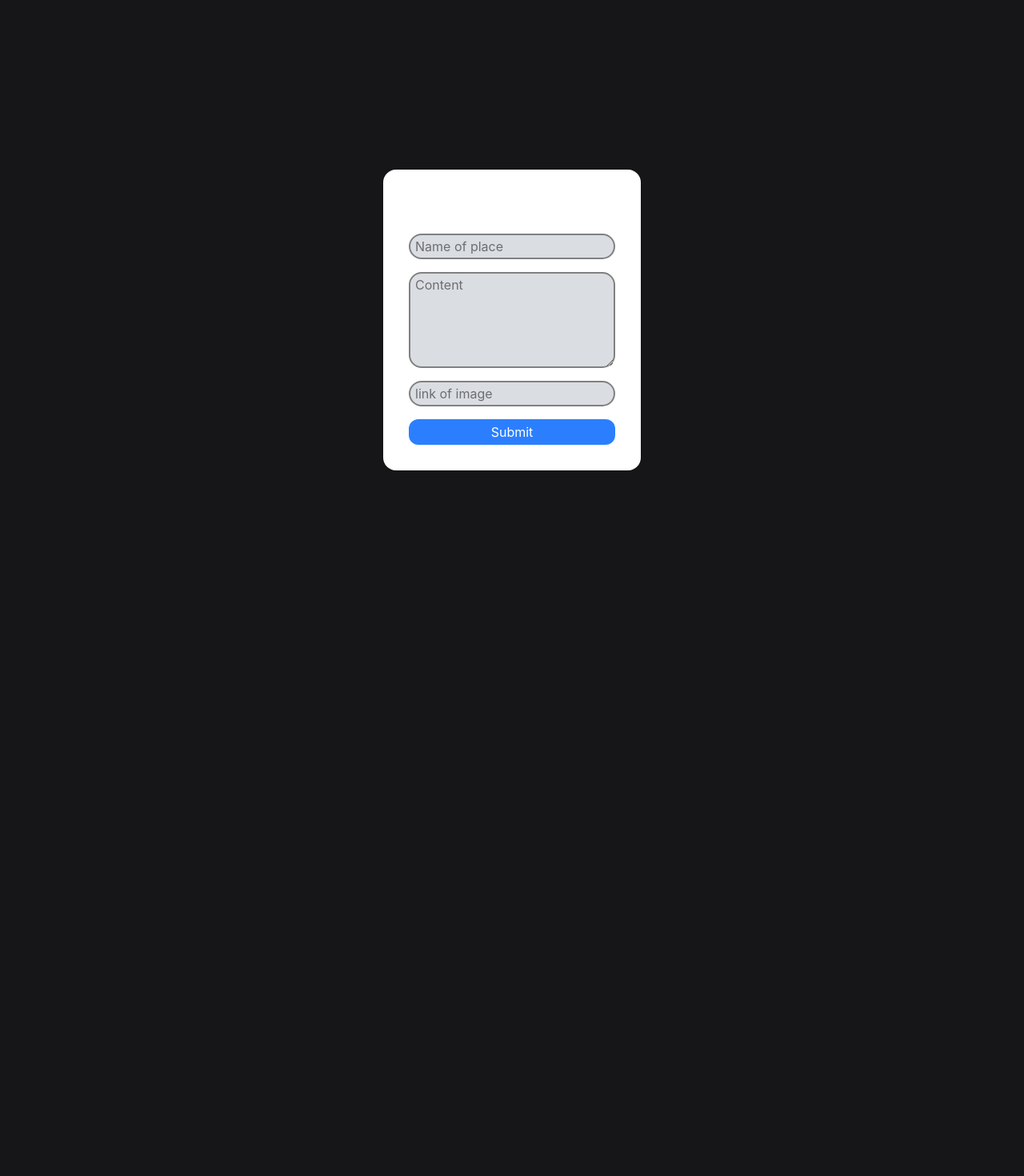
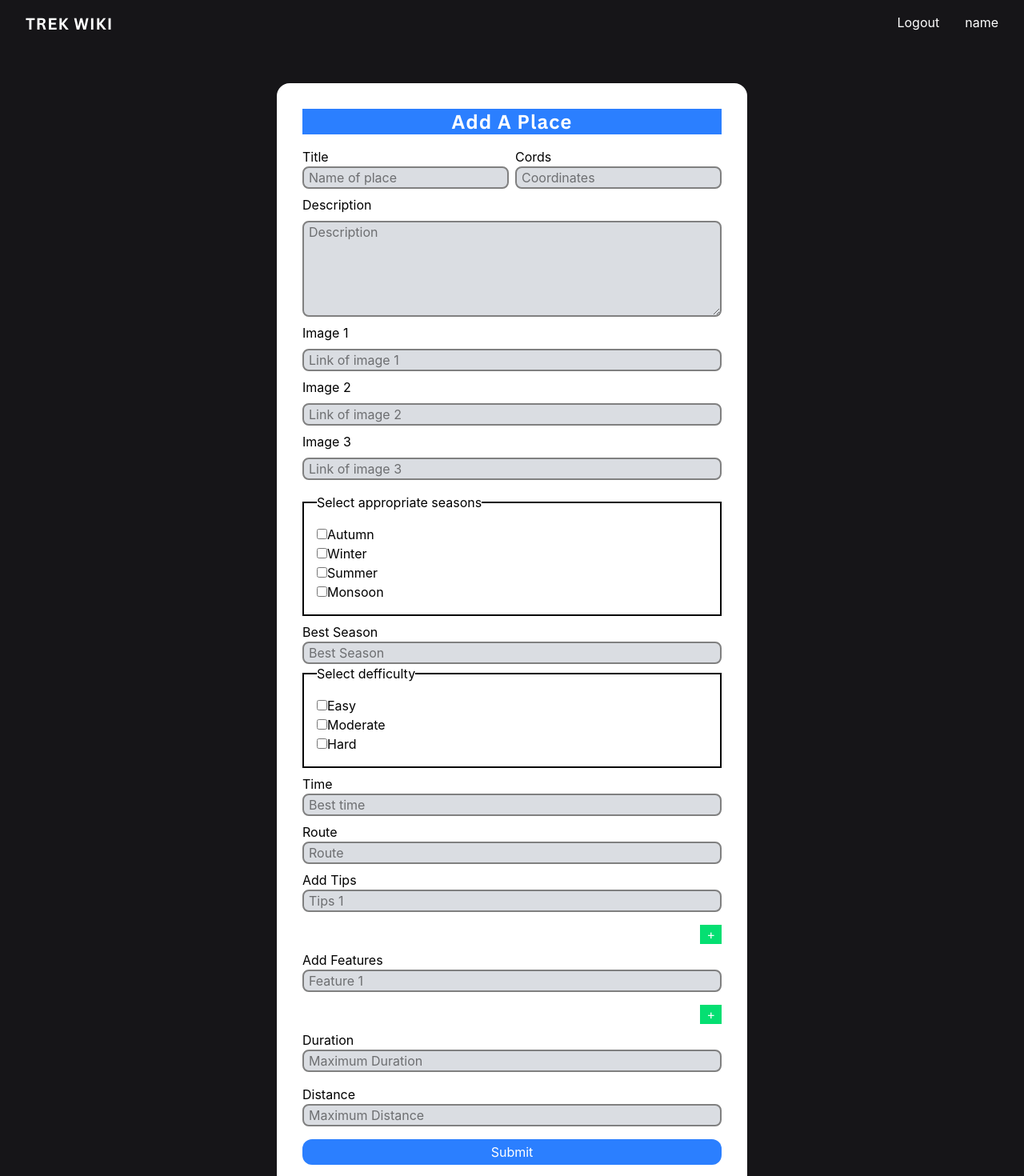
Before and after one commit to shinas-rgb/project-hiking, a React (Vite) app in the folder frontend/: page /add-place in a window 1280 px wide. Shown: the top 1470 px of the page at 80% size. Before the commit the page ends 800 px from the top, so only its background shows below. Built offline with nearby package versions, Linux system fonts and the light colour scheme; sample sign-in values are in the browser's storage.

Commit message:
Setup add place and some fixes

```diff
--- a/frontend/src/App.css
+++ b/frontend/src/App.css
@@ -66,7 +66,6 @@ h2 {
 }
 
 input:focus {
-  border: none;
   outline: none;
 }
 
@@ -100,7 +99,6 @@ input:focus {
 
 .new-form {
   input:focus {
-    outline: none;
     background-color: #b1bdc5;
   }
 
@@ -112,7 +110,7 @@ input:focus {
   color: black;
   display: flex;
   flex-direction: column;
-  gap: 1rem;
+  /* gap: 1rem; */
 
   button {
     /* background-color: blue; */
@@ -121,16 +119,11 @@ input:focus {
 
 .input-field {
   border: 2px solid grey;
-  padding: 2px 0;
+  /* padding: 2px 0; */
   padding-left: 6px;
-  border-radius: 1rem;
+  border-radius: 0.5rem;
   background-color: #dadde2;
-  outline: none;
 
-  input:focus {
-    outline: none;
-    background-color: #b1bdc5;
-  }
 }
 
 table,
--- a/frontend/src/components/Navbar.jsx
+++ b/frontend/src/components/Navbar.jsx
@@ -16,7 +16,7 @@ export default function Navbar() {
 
   return (
     <div>
-      <div className='hero mt-4'>
+      <div className='hero mt-4 max-sm:text-xs'>
         <div className="flex justify-between mx-8">
           <Link to="/">
             <h1 className='text-xl'>TREK WIKI</h1>
@@ -37,8 +37,7 @@ export default function Navbar() {
           )}
         </div>
       </div>
-      <SearchBar />
-
+      {/* <SearchBar /> */}
     </div >
   )
 }
--- a/frontend/src/components/SearchBar.jsx
+++ b/frontend/src/components/SearchBar.jsx
@@ -19,7 +19,7 @@ export default function SearchBar() {
   }
 
   return (
-    <div className='flex justify-center'>
+    <div className='flex justify-center max-sm:text-xs'>
       <div className='flex items-center border-1 border-gray-400 text-gray-300 pl-4 h-8'>
         <svg className='search-icon' xmlns="http://www.w3.org/2000/svg" viewBox="0 0 640 640"><path d="M480 272C480 317.9 465.1 360.3 440 394.7L566.6 521.4C579.1 533.9 579.1 554.2 566.6 566.7C554.1 579.2 533.8 579.2 521.3 566.7L394.7 440C360.3 465.1 317.9 480 272 480C157.1 480 64 386.9 64 272C64 157.1 157.1 64 272 64C386.9 64 480 157.1 480 272zM272 416C351.5 416 416 351.5 416 272C416 192.5 351.5 128 272 128C192.5 128 128 192.5 128 272C128 351.5 192.5 416 272 416z" /></svg>
         <form onSubmit={handleSubmit(onSubmit)}>
--- a/frontend/src/components/TrendingPosts.jsx
+++ b/frontend/src/components/TrendingPosts.jsx
@@ -24,7 +24,7 @@ export default function TrendingPosts() {
       {loading && <h1>Loading....</h1>}
       {places.length > 0 && (
         <div className="place-container
-          grid sm:grid-cols-2 md:grid-cols-3 lg:grid-cols-4 lg:justify-around  gap-8 m-8
+          grid sm:grid-cols-2 md:grid-cols-3 lg:grid-cols-4 lg:justify-around  gap-8 m-8 pb-8
           ">
           {places.map((place) => (
             <div className="place-card bg-gray-900" key={place._id}>
--- a/frontend/src/pages/AddPlace.jsx
+++ b/frontend/src/pages/AddPlace.jsx
@@ -1,45 +1,235 @@
 import { useForm } from "react-hook-form"
 import toast, { Toaster } from "react-hot-toast"
 import api from "../api/api"
+import NavBar from "../components/Navbar.jsx"
+import { useState } from "react"
 
 export default function AddPlace() {
   const { register, handleSubmit } = useForm()
+  const [tips, setTips] = useState([""])
+  const [features, setFeatures] = useState([""])
+
   async function onSubmit(data) {
     try {
       const res = await api.post("/place", {
-        title: data.name,
-        content: data.content,
-        link: data.link
+        title: data.title,
+        description: data.description,
+        images: [data.image1, data.image2, data.image3],
+        location: {
+          type: "Point",
+          coordinates: data.coordinates.split(',').map(Number),
+        },
+        bestSeason: data.season,
+        season: data.bestSeason,
+        difficulty: data.difficulty,
+        bestTime: data.bestTime,
+        route: data.route,
+        tips: tips,
+        features: features,
+        duration: data.duration,
+        distance: data.distance,
+        trending: true
       })
-      toast.success(res.data)
+      toast.success(res.data.message)
     } catch (error) {
       const message = error.response?.data?.message || "Something went wrong"
       toast.error(message)
     }
   }
+
+  function handleTipsChange(index, value) {
+    const updated = [...tips]
+    updated[index] = value
+    setTips(updated)
+  }
+  function handleFeaturesChange(index, value) {
+    const updated = [...features]
+    updated[index] = value
+    setFeatures(updated)
+  }
   return (
-    <div className="page grid justify-center content-center w-full h-screen">
+    <div>
+      <NavBar />
+      <div className="page grid justify-center w-full h-fit my-8">
         <div className="form-container">
-        <h1 className="text-2xl text-center mb-4">Add A Place</h1>
-        <form onSubmit={handleSubmit(onSubmit)} className="new-form align-text-top">
+          <h1 className="text-2xl text-center mb-4 text-green-700 bg-blue-500">Add A Place</h1>
+          <form onSubmit={handleSubmit(onSubmit)} className="new-form align-text-top flex gap-2">
+            <div className="flex gap-2">
+              <div className="flex flex-col" >
+                <label>Title</label>
                 <input
                   className="input-field"
                   type="text"
                   placeholder="Name of place"
-            {...register('name', { required: 'Name of Place is Required' })} />
+                  {...register('title', { required: 'Name of Place is Required' })} />
+              </div>
+              <div className="flex flex-col">
+                <label>Cords</label>
+                <input
+                  className="input-field"
+                  type="text"
+                  placeholder="Coordinates"
+                  {...register('coordinates', { required: 'Name of Place is Required' })} />
+              </div>
+            </div>
+            <label>Description</label>
             <textarea
               className="input-field h-30"
               type="text"
-            placeholder="Content"
-            {...register('content', { required: 'Content of Place is Required' })} />
+              placeholder="Description"
+              {...register('description', { required: 'Description of Place is Required' })} />
+            <label>Image 1</label>
             <input
               className="input-field"
               type="url"
-            placeholder="link of image"
-            {...register('link', { required: 'Link of Image is Required' })} />
+              placeholder="Link of image 1"
+              {...register('image1', { required: 'Link of Image is Required' })} />
+            <label>Image 2</label>
+            <input
+              className="input-field"
+              type="url"
+              placeholder="Link of image 2"
+              {...register('image2', { required: 'Link of Image is Required' })} />
+            <label>Image 3</label>
+            <input
+              className="input-field"
+              type="url"
+              placeholder="Link of image 3"
+              {...register('image3', { required: 'Link of Image is Required' })} />
+            <div>
+              <fieldset className="border-2 p-4 my-2">
+                <legend>Select appropriate seasons</legend>
+
+                <div>
+                  <input type="checkbox" name="Autumn" value={"Autumn"} {...register("season")} />
+                  <label >Autumn</label>
+                </div>
+
+                <div>
+                  <input type="checkbox" name="Winter" value={"Winter"} {...register("season")} />
+                  <label >Winter</label>
+                </div>
+
+                <div>
+                  <input type="checkbox" name="drone" value={"Summer"} {...register("season")} />
+                  <label >Summer</label>
+                </div>
+                <div>
+                  <input type="checkbox" name="drone" value={"Monsoon"} {...register("season")} />
+                  <label >Monsoon</label>
+                </div>
+              </fieldset>
+              <div>
+                <label>Best Season</label>
+                <input
+                  className="input-field w-full"
+                  type="text"
+                  placeholder="Best Season"
+                  {...register('bestSeason', { required: 'Link of Image is Required' })} />
+              </div>
+              <fieldset className="border-2 p-4">
+                <legend>Select defficulty </legend>
+
+                <div>
+                  <input type="checkbox" name="Autumn" value={"Easy"} {...register("difficulty")} />
+                  <label >Easy</label>
+                </div>
+
+                <div>
+                  <input type="checkbox" name="Winter" value={"Moderate"} {...register("difficulty")} />
+                  <label >Moderate</label>
+                </div>
+
+                <div>
+                  <input type="checkbox" name="drone" value={"Hard"} {...register("difficulty")} />
+                  <label >Hard</label>
+                </div>
+              </fieldset>
+            </div>
+            <div>
+              <label>Time</label>
+              <input
+                className="input-field w-full"
+                type="text"
+                placeholder="Best time"
+                {...register('bestTime', { required: 'Link of Image is Required' })} />
+            </div>
+            <div>
+              <label>Route</label>
+              <input
+                className="input-field w-full"
+                type="text"
+                placeholder="Route"
+                {...register('route', { required: 'Link of Image is Required' })} />
+            </div>
+            <div>
+              <h3>Add Tips</h3>
+              {tips.map((tip, index) => (
+                <div key={index} className="flex gap-2 mb-2">
+                  <input
+                    className="input-field w-full mb-2"
+                    type="text"
+                    value={tip}
+                    onChange={(e) => handleTipsChange(index, e.target.value)}
+                    placeholder={`Tips ${index + 1}`}
+                  />
+                  {
+                    tips.length > 1 && (
+                      <button onClick={() => setTips(tips.filter((_, i) => i != index))}
+                        className="bg-red-500 w-fit px-2 h-fit py-1 rounded-xs text-white hover:cursor-pointer">-</button>
+                    )
+                  }
+                </div>
+              ))}
+              <div className="flex flex-row-reverse w-full ">
+                <button onClick={() => setTips([...tips, ""])}
+                  className="bg-green-400 w-fit px-2 text-white hover:cursor-pointer" >+</button>
+              </div>
+            </div>
+            <div>
+              <h3>Add Features</h3>
+              {features.map((feature, index) => (
+                <div key={index} className="flex gap-2 mb-2">
+                  <input
+                    className="input-field w-full mb-2"
+                    type="text"
+                    value={feature}
+                    onChange={(e) => handleFeaturesChange(index, e.target.value)}
+                    placeholder={`Feature ${index + 1}`}
+                  />
+                  {
+                    tips.length > 1 && (
+                      <button onClick={() => setFeatures(features.filter((_, i) => i != index))}
+                        className="bg-red-500 w-fit px-2 h-fit py-1 rounded-xs text-white hover:cursor-pointer">-</button>
+                    )
+                  }
+                </div>
+              ))}
+              <div className="flex flex-row-reverse w-full ">
+                <button onClick={() => setFeatures([...features, ""])}
+                  className="bg-green-400 w-fit px-2 text-white hover:cursor-pointer" >+</button>
+              </div>
+            </div>
+            <div>
+              <label>Duration</label>
+              <input
+                className="input-field w-full mb-2"
+                type="number"
+                placeholder='Maximum Duration'
+                {...register('duration', { required: 'Maximum duration is Required' })} />
+            </div>
+            <div>
+              <label>Distance</label>
+              <input
+                className="input-field w-full mb-2"
+                type="number"
+                placeholder='Maximum Distance'
+                {...register('distance', { required: 'Maximum distance is Required' })} />
+            </div>
             <button className="bg-blue-500 h-8 rounded-xl hover:cursor-pointer hover:bg-blue-600 text-white" type="submit">Submit</button>
           </form>
-      </div>
+        </div >
+      </div >
     </div>
   )
 }
--- a/frontend/src/pages/HomePage.jsx
+++ b/frontend/src/pages/HomePage.jsx
@@ -1,5 +1,6 @@
 import TrendingPosts from "../components/TrendingPosts.jsx"
 import Navbar from '../components/Navbar.jsx'
+import SearchBar from "../components/SearchBar.jsx"
 
 export default function HomePage() {
 
@@ -7,10 +8,11 @@ export default function HomePage() {
     <div
       className='page'>
       <Navbar />
+      <SearchBar />
       <div className='mt-8 grid justify-center  text-center' >
         <div className=" bg-gray-600 p-4 flex flex-col gap-4">
-          <h2 className="text-3xl">Welcome to Trek wiki of Kerala</h2>
-          <p>The free wiki pidea for Hikers and Trekkers, where discover hidden places in kerala</p>
+          <h2 className="text-3xl max-sm:text-xl">Welcome to Trek wiki of Kerala</h2>
+          <p className="max-sm:text-xs">The free wiki pidea for Hikers and Trekkers, where discover hidden places in kerala</p>
         </div>
       </div >
       <TrendingPosts />
```
Also changed, not shown: frontend/src/components/SearchPlaces.jsx (+24 -7 lines), frontend/src/pages/placeDetails.jsx (+6 -6 lines), 1 other file (tests, documents, lock files or other folders). Lines whose indentation alone changed are shown as unchanged.
